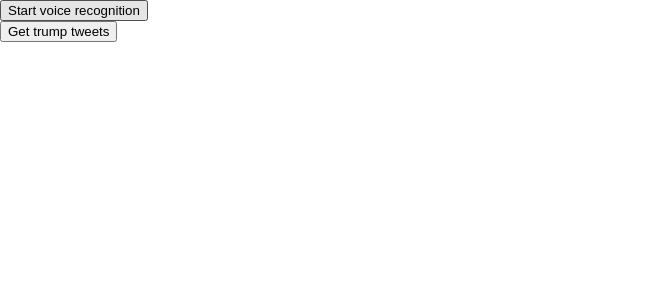
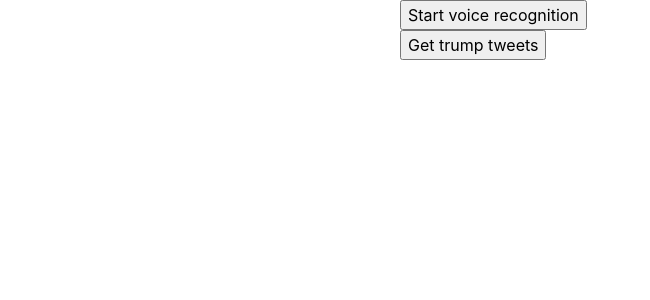
Before and after one commit to wheresvic/ok-puter, a React (Create React App) app: page / in a window 1280 px wide. Shown: the top 300 px of the page, without its empty margins (0-650 px from the left). Built offline with nearby package versions, Linux system fonts and the light colour scheme; what chance would draw is missing.

Commit message:
Add spectre.css

```diff
--- a/src/App.js
+++ b/src/App.js
@@ -60,16 +60,6 @@
     const rand = chance.natural({min: 0, max: tweets.length});
     return speak(tweets[rand].text);
 
-    /*
-        const readTweets = async(tweets) => {
-          for (const tweet of tweets) {
-            console.log(tweet.text);
-            await speak(tweet.text);
-          }
-        }
-        return readTweets(tweets);
-        */
-
   }).catch(err => {
     console.error(err);
   });
@@ -89,7 +79,6 @@
 
 }
 
-
 class App extends Component {
 
   constructor(props) {
@@ -105,26 +94,6 @@
 
   recognize = (e) => {
     e.preventDefault();
-
-    // const recognition = new SpeechRecognition();
-
-    /*
-    recognition.onaudiostart = () => {
-      console.log('onaudiostart');
-    }
-
-    recognition.onaudioend = () => {
-      console.log('onaudioend');
-    }
-
-    recognition.onsoundstart = () => {
-      console.log('onsoundstart');
-    }
-
-    recognition.onsoundend = () => {
-      console.log('onsoundend');
-    }
-    */
 
     recognition.onstart = function () {
       console.log('Voice recognition activated. Try speaking into the microphone.');
@@ -178,25 +147,24 @@
 
   getTrumpTweetsClick = (e) => {
     e.preventDefault();
-    this.getTrumpTweets();
+    getTrumpTweets();
   }
 
   render() {
     return (
-      <div>
+      <section className="container grid-xs">
         <div>
           <button onClick={this.recognize}>Start voice recognition</button>
         </div>
         <div>
-          <button onClick={this.getTrumpTweets}>Get trump tweets</button>
-        </div>
-        <div>
-          {this.state.content}
+          <button onClick={this.getTrumpTweetsClick}>Get trump tweets</button>
         </div>
         <div>
           {this.state.command}
         </div>
-      </div>
+
+      </section>
+
     );
   }
 }
--- a/src/index.js
+++ b/src/index.js
@@ -4,7 +4,10 @@
 import App from './App';
 // import registerServiceWorker from './registerServiceWorker';
 
-ReactDOM.render(<App />, document.getElementById('root'));
-// registerServiceWorker();
+import 'spectre.css/dist/spectre.css';
+import 'spectre.css/dist/spectre-exp.css';
+import 'spectre.css/dist/spectre-icons.css';
 
-// console.log(process.env.REACT_APP_ACCESS_TOKEN);
+ReactDOM.render(
+  <App/>, document.getElementById('root'));
+// registerServiceWorker(); console.log(process.env.REACT_APP_ACCESS_TOKEN);
```
